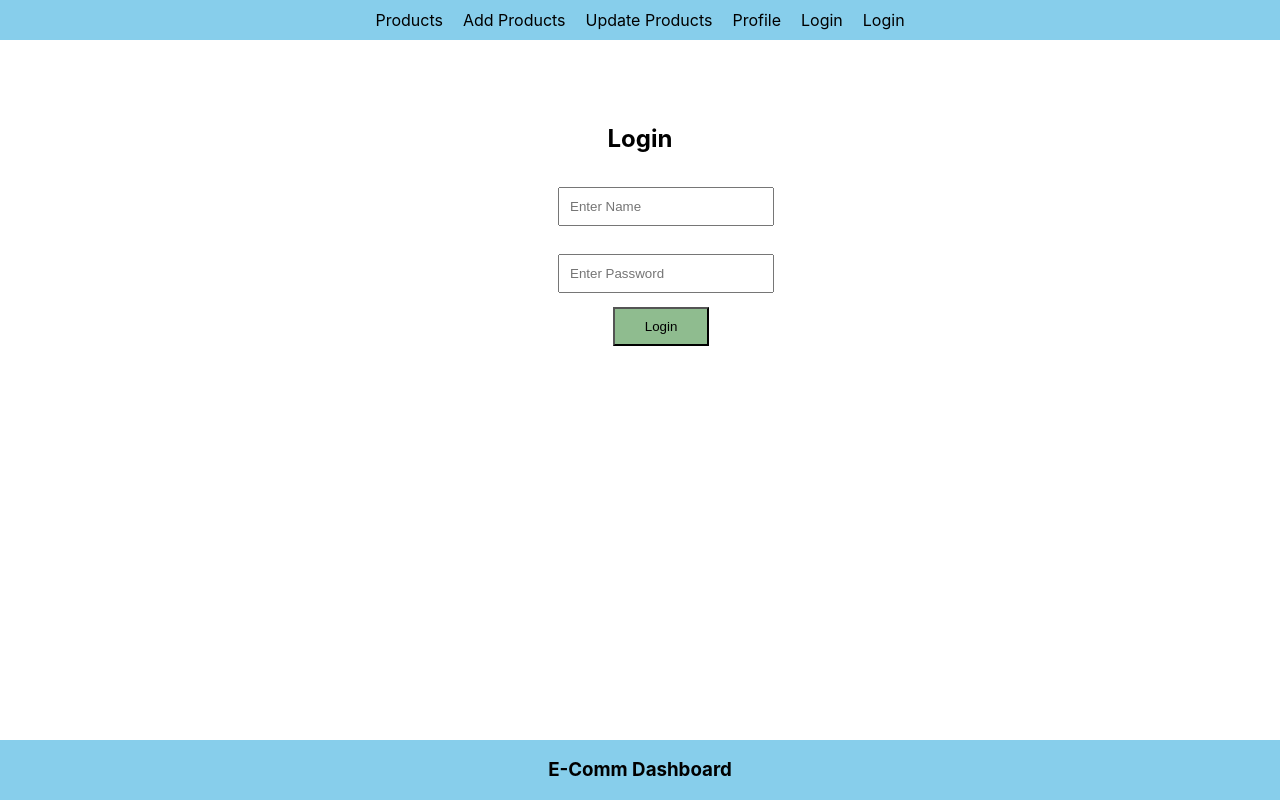
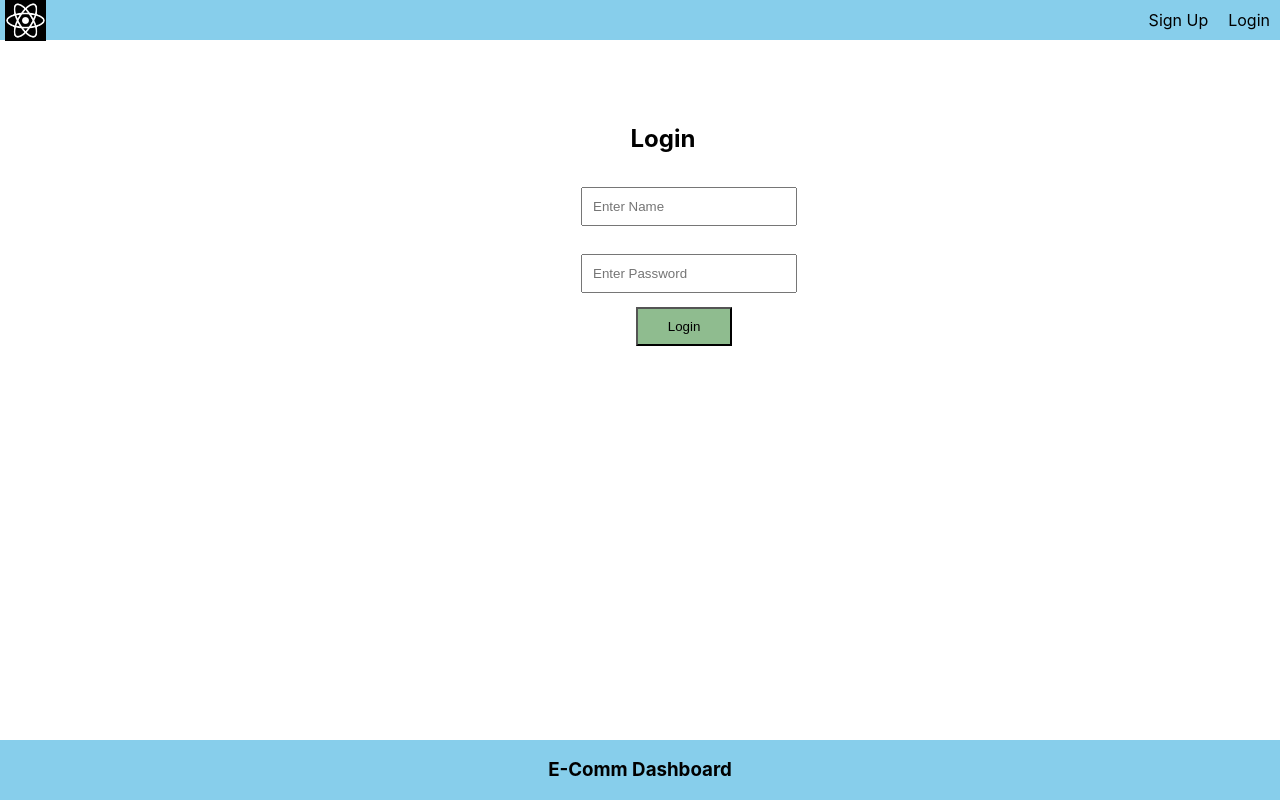
Before and after one commit to beingbhavna/react-nodejs-app, a React (Create React App) app: page /login in a window 1280 px wide. Built offline with nearby package versions, Linux system fonts and the light colour scheme.

Commit message:
set logo at navbar

```diff
--- a/src/App.css
+++ b/src/App.css
@@ -85,3 +85,13 @@
   margin-left: 36%;
   background-color: darkseagreen;
 }
+
+.textRight {
+  text-align: right;
+}
+
+.logo {
+  float: left;
+  margin-left: 5px;
+  width: 41px;
+}
--- a/src/components/navbar.js
+++ b/src/components/navbar.js
@@ -1,4 +1,5 @@
 import React from 'react';
+import logo from '../react-logo.png';  // Import logo.svg from src folder
 import { Link, useNavigate } from 'react-router-dom'
 
 const Nav = () => {
@@ -11,15 +12,19 @@ const Nav = () => {
     }
     return (
         <div>
+            <img src={logo} alt="logo" className='logo'/>
+            {auth ?
             <ul className="nav-ul">
                 <li><Link to="/">Products</Link></li>
                 <li><Link to="/add">Add Products</Link></li>
                 <li><Link to="/update">Update Products</Link></li>
                 <li><Link to="/profile">Profile</Link></li>
-                {
-                    auth ? <li><Link to="/signup" onClick={logOut}>Logout</Link></li> : <><li><Link to="/login">Login</Link></li><li><Link to="/login">Login</Link></li></>
-                }
+                <li><Link to="/signup" onClick={logOut}>Logout ({JSON.parse(auth).name})</Link></li>
+            </ul> :
+            <ul className="nav-ul textRight">
+                <li><Link to="/signup">Sign Up</Link></li><li><Link to="/login">Login</Link></li>
             </ul>
+        }
         </div>
     )
 }
```
Also changed, not shown: src/react-logo.png (added).
